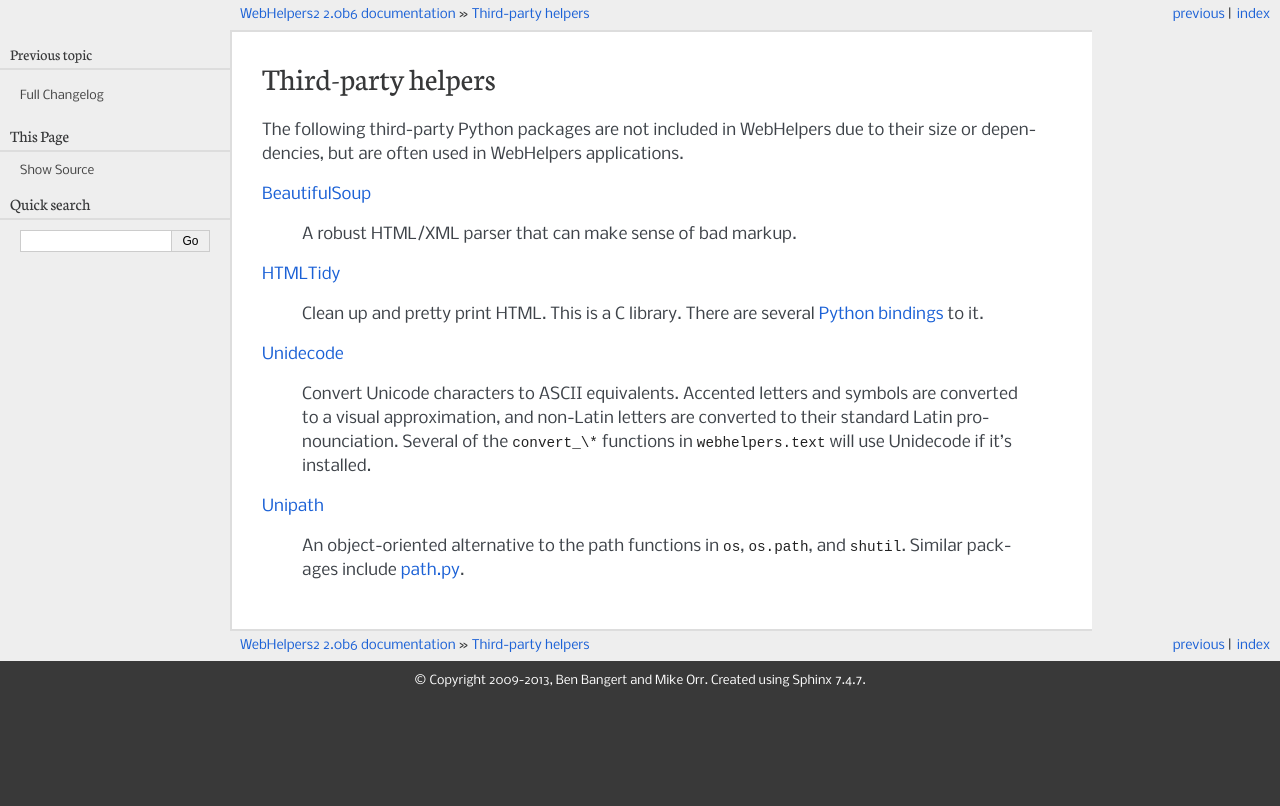
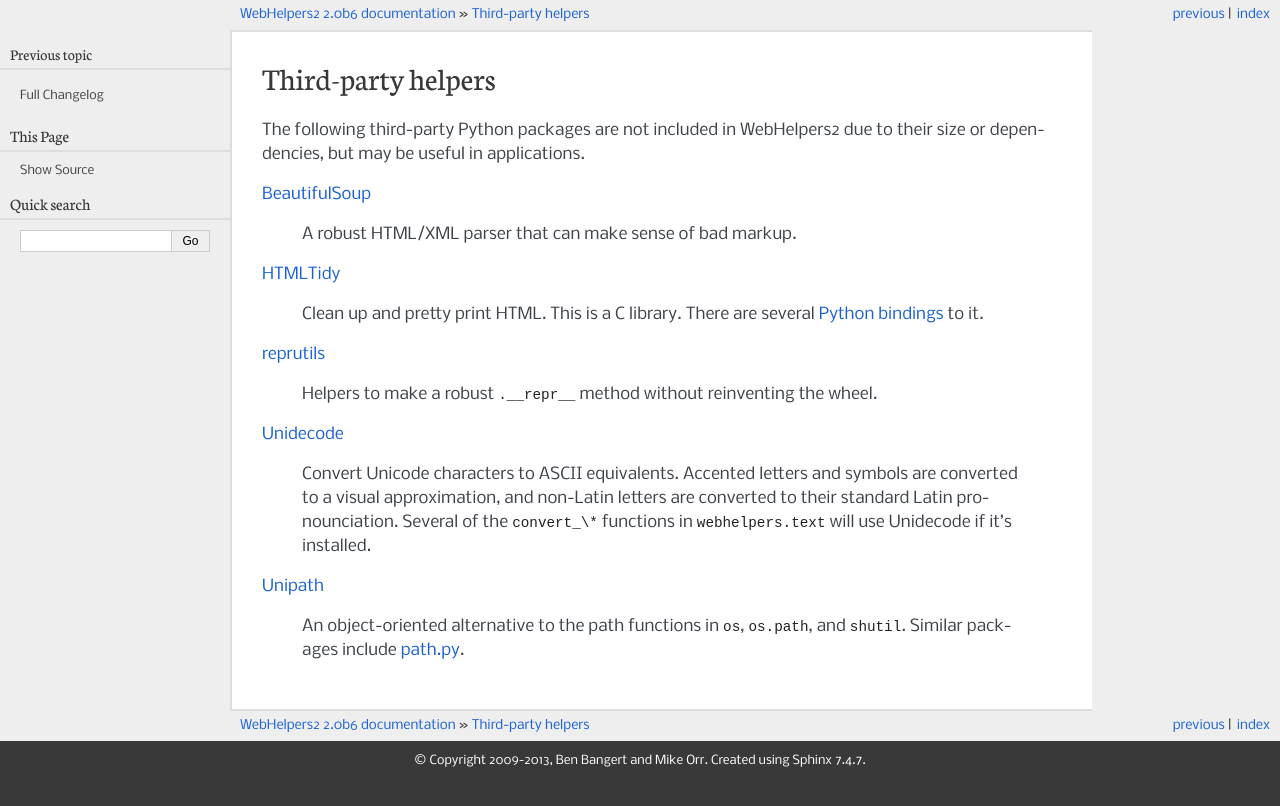
Before and after one commit to mikeorr/WebHelpers2, a Sphinx documentation site: the page built from docs/third_party.rst, in a window 1280 px wide. Shown: the top 806 px of the page. Built offline with Sphinx 7.4.7, drawn with Linux system fonts in a browser that asks for light colours.

Commit message:
Document 'reprutils' third-party package.

```diff
--- a/docs/third_party.rst
+++ b/docs/third_party.rst
@@ -1,8 +1,9 @@
 Third-party helpers
 ===================
 
-The following third-party Python packages are not included in WebHelpers due to
-their size or dependencies, but are often used in WebHelpers applications.
+The following third-party Python packages are not included in
+WebHelpers2 due to their size or dependencies, but may be useful in
+applications.
 
 `BeautifulSoup <http://www.crummy.com/software/BeautifulSoup/>`_
 
@@ -14,6 +15,11 @@ their size or dependencies, but are often used in WebHelpers applications.
     `Python bindings
     <http://pypi.python.org/pypi?%3Aaction=search&term=tidy&submit=search>`_ to
     it.
+
+`reprutils <https://pypi.python.org/pypi/reprutils>`_
+
+    Helpers to make a robust ``.__repr__`` method without reinventing
+    the wheel.
 
 `Unidecode <http://pypi.python.org/pypi/Unidecode>`_
 
```
